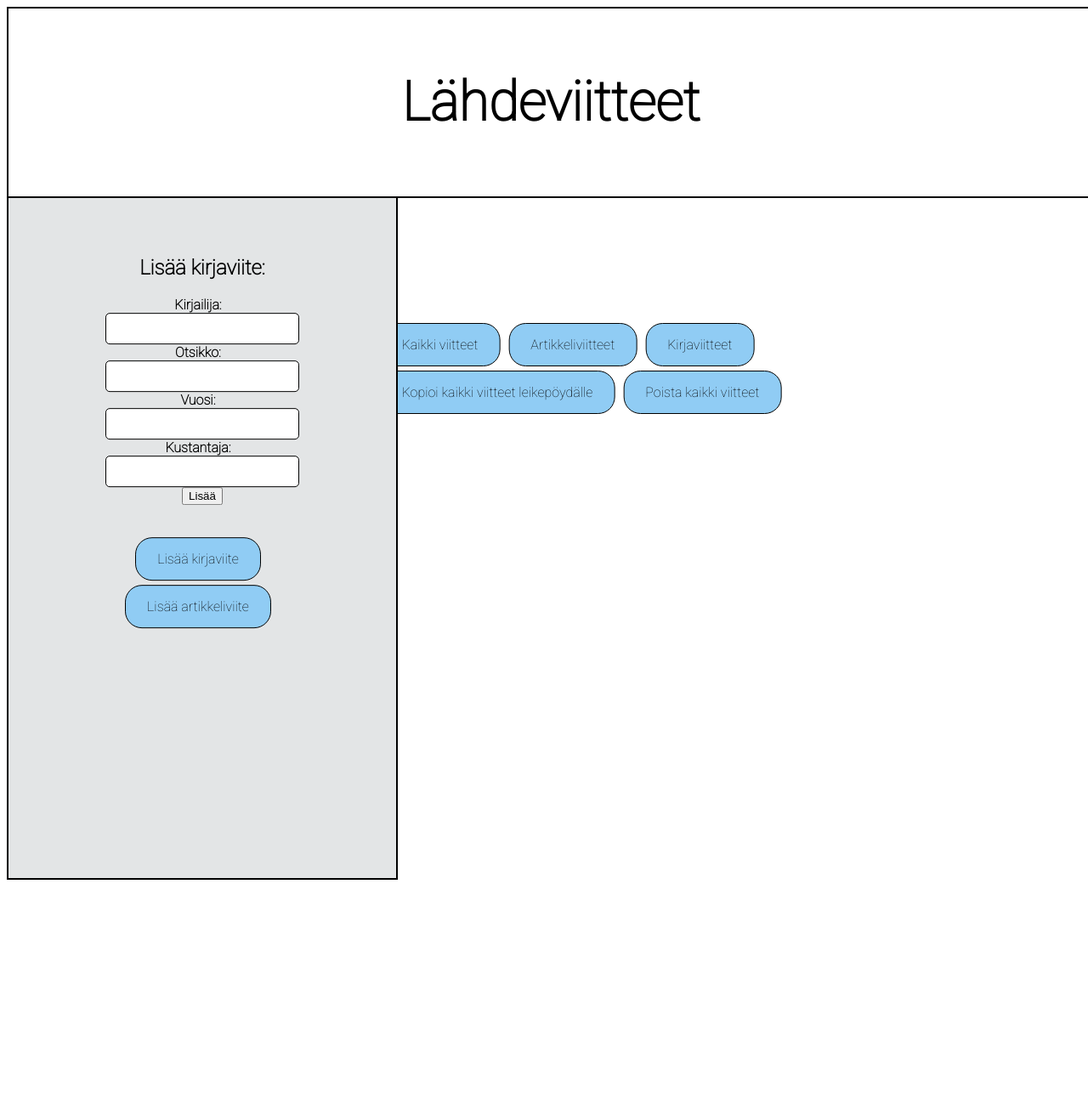
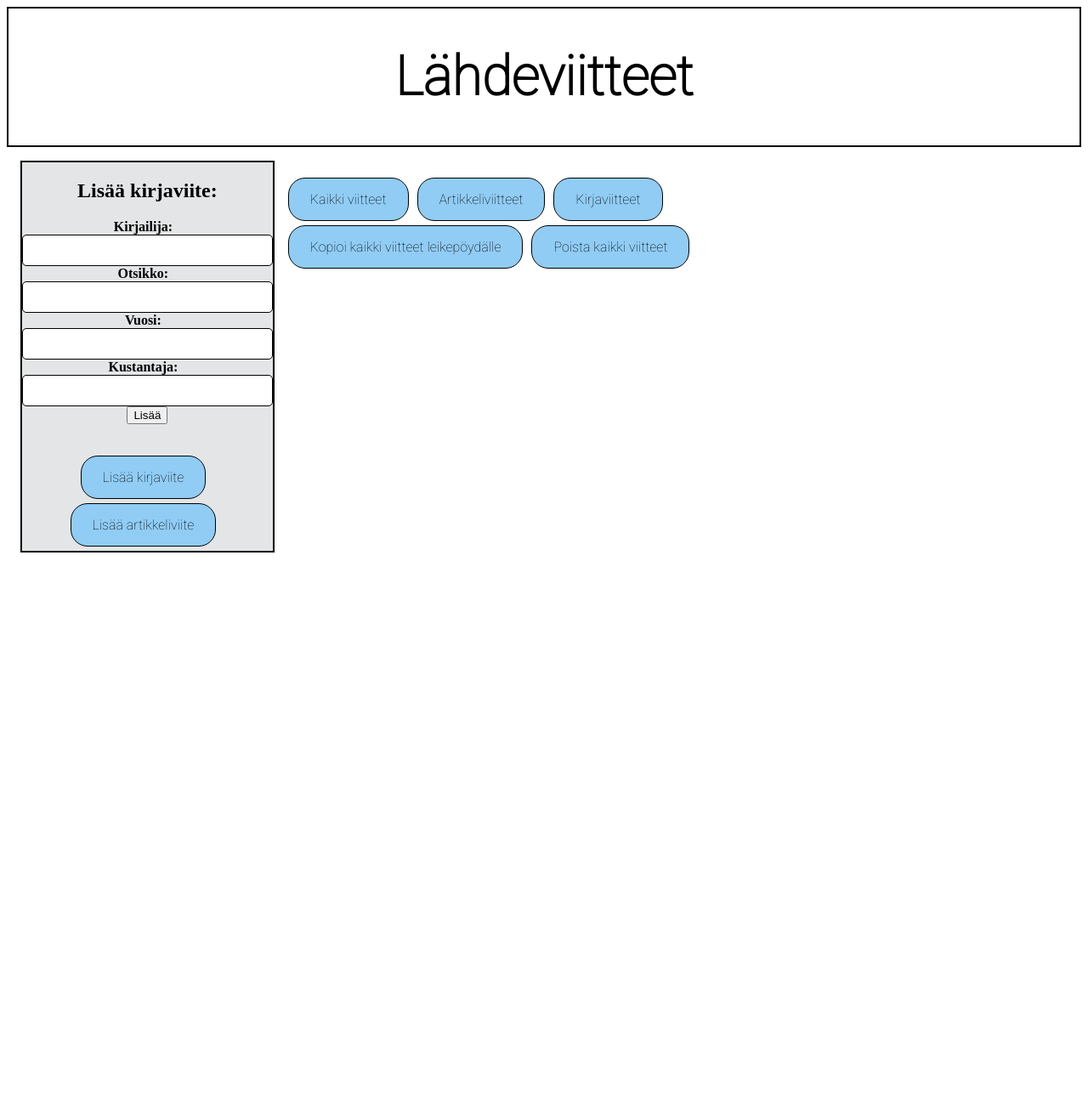
Before and after one commit to Yahimoh/Ohturyhma, a Flask app: template src/templates/index.html in a window 1280 px wide. Shown: the whole page at 85% size. After the commit the page ends 650 px from the top, so only its background shows below. Run offline with Flask 3, Linux system fonts and the light colour scheme; the template is opened without the code that fills it, so the values that code supplies are empty.

Commit message:
Saa UI skaalautumaan

```diff
--- a/src/static/index.css
+++ b/src/static/index.css
@@ -1,13 +1,13 @@
 body{
-    width: 100%;
-    height: 100vh;
     background: white;
   }
 
 
 .viite_base {
     margin: 0px 20px 0px 20px;
-    width: 90%;
+    border: 1px solid black;
+    text-align: center;
+    background-color: #e3e5e6;
 }
 
 .viite_nappi {
@@ -50,56 +50,30 @@ body{
     width: 40%;
 }
 
-.split {
-    height: 50%;
-    width: 20%;
-    position: fixed;
-    z-index: 1;
-    top: 0;
-    overflow-x: hidden;
-    padding-top: 0px;
-    padding-left: 200px;
-    font-size: medium;
+#main {
+    display: flex;
+    gap: 1em;
+    padding: 1em;
+    text-align: center;
 }
 
-.left {
-    left: 0;
-    position: relative;
+#left {
     z-index: 2;
     background-color: #e3e5e6;
-    height: 100vh;
-    border-right: 2px solid black;
-    border-left: 2px solid black;
-    border-bottom: 2px solid black;
+    border: 2px solid black;
 }
 
-.right {
-    width: 80%;
-    right: 0;
+#right {
     z-index: 1;
-    position: absolute;
-    padding-top: 900px;
     border-top: 2px solid black;
     border: 2px black;
-    top: 0;
-    padding-left: 10pc;
-    overflow-x: auto;
+    flex-grow: 1;
 }
 
-.centered {
-    position: absolute;
-    top: 35%;
-    left: 50%;
-    transform: translate(-50%, -50%);
-    text-align: center;
-    font-family: 'Roboto', sans-serif;
-}
-
-.header {
+#header {
     font-family: 'Roboto', sans-serif;
     background-color: white;
     color: black;
-    padding: 30px;
     text-align: center;
     font-size: 2em;
     border: 2px solid black;
@@ -131,21 +105,6 @@ body{
     border-radius: 20px;
     text-shadow: none;
     font-size: 16px;
-}
-
-table {
-    width: 140%;
-    border-collapse: collapse;
-}
-
-th, td {
-    border: 1px solid black;
-    text-align: center;
-    background-color: #e3e5e6;
-}
-
-th {
-    background-color: white;
 }
 
 .buttons {
--- a/src/templates/index.html
+++ b/src/templates/index.html
@@ -11,10 +11,12 @@
     <link rel="stylesheet" href="https://fonts.googleapis.com/css2?family=Roboto:wght@100&display=swap">
 </head>
 <body>
-<header class="header">
+<div id="header">
     <h1>Lähdeviitteet</h1>
-</header>
-<div class="split left">
+</div>
+
+<div id="main">
+<div id="left">
     <div class="centered">
         <h2><span id="kirjaHeading">Lisää kirjaviite:</span></h2>
         <form id="kirjaForm" action="/send_kirja" method="POST">
@@ -77,7 +79,7 @@
     </div>
 </div>
 
-<div class="split right">
+<div id="right">
     <h2><span id="kaikkiViitteet" class="hidden">Kaikki lisätyt viitteet</h2>
         <h2><span id="kirjaViitteet" class="hidden">Kaikki lisätyt kirjaviitteet</h2>
         <h2><span id="artikkeliViitteet" class="hidden">Kaikki lisätyt artikkeliviitteet</h2>
@@ -102,18 +104,14 @@
         </div>
         <br>
         <br>
-        <table>
-            <tbody>
-            {% from 'viite.html' import luo_viite %}
-            {% for viite in viitteet %}
-            <tr>
-                <td>{{ luo_viite(viite) }}</td>
-            </tr>
-            {% endfor %}
-            </tbody>
-        </table>
-
+        {% from 'viite.html' import luo_viite %}
+        {% for viite in viitteet %}
+            {{ luo_viite(viite) }}
+        {% endfor %}
     </div>
 </div>
+
+</div>
+
 </body>
 </html>
```
